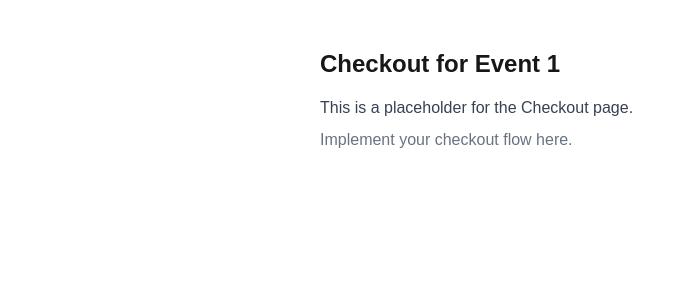
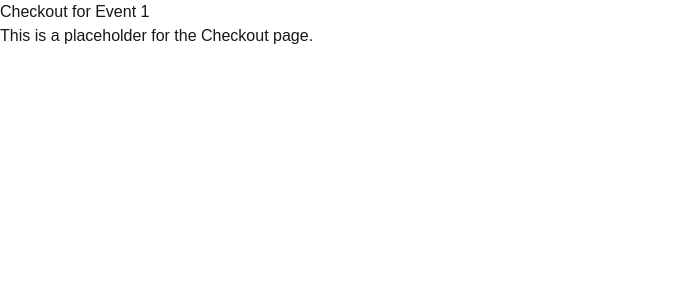
Before and after one commit to KyleRobb1/QikTix-UK-1, a Next.js app: page /checkout/1 in a window 1280 px wide. Shown: the top 300 px of the page, without its empty margins (0-695 px from the left). Built offline with nearby package versions, Linux system fonts and the light colour scheme; no server answers.

Commit message:
fix: remove duplicate code and syntax error in checkout/[eventId]/page.tsx for Next.js dynamic route

```diff
--- a/app/checkout/[eventId]/page.tsx
+++ b/app/checkout/[eventId]/page.tsx
@@ -1,9 +1,8 @@
 export default function Page({ params }: { params: { eventId: string } }) {
   return (
-    <div className="max-w-2xl mx-auto py-12 px-4">
-      <h1 className="text-2xl font-bold mb-4">Checkout for Event {params.eventId}</h1>
-      <p className="text-gray-700 mb-2">This is a placeholder for the Checkout page.</p>
-      <p className="text-gray-500">Implement your checkout flow here.</p>
+    <div>
+      <h1>Checkout for Event {params.eventId}</h1>
+      <p>This is a placeholder for the Checkout page.</p>
     </div>
   );
 }
```
